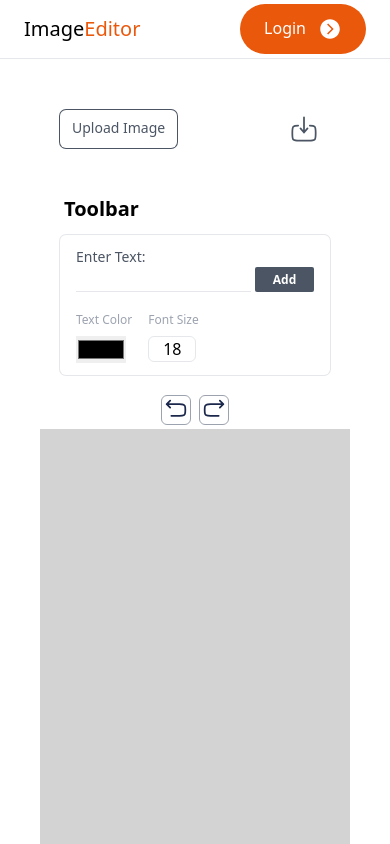
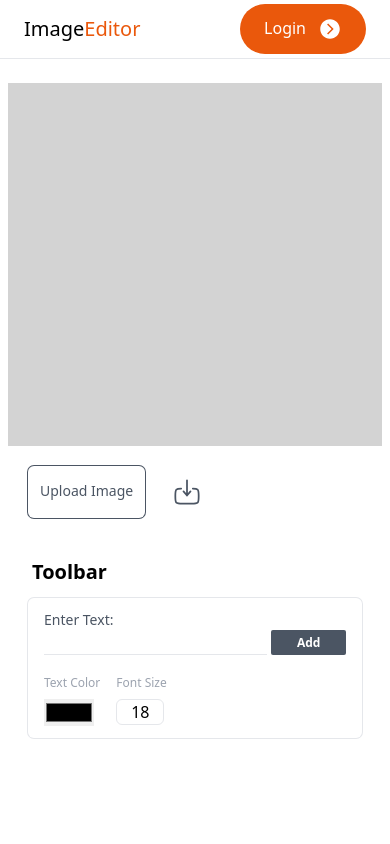
Before and after one commit to youngnishant/image-editor, a Next.js app: page /image-editor in a window 390 px wide. Shown: the top 844 px of the page. Built offline with nearby package versions, Linux system fonts and the light colour scheme.

Commit message:
fixed undo functionality, and responsive design

```diff
--- a/pages/image-editor.jsx
+++ b/pages/image-editor.jsx
@@ -10,7 +10,6 @@ const ImageEditor = () => {
   const [actionObjects, setActionObjects] = useState([]);
   const [isDragging, setIsDragging] = useState(false);
   const [lastActiveTextId, setLastActiveTextId] = useState(0);
-  const [undoActions, setUndoActions] = useState([]);
 
   const handleImageUpload = (e) => {
     const file = e.target.files[0];
@@ -132,11 +131,6 @@ const ImageEditor = () => {
 
   const undo = () => {
     if (lastActiveTextId > 0) {
-      setUndoActions((prevState) => [
-        ...prevState,
-        actionObjects[lastActiveTextId],
-      ]);
-
       const updatedTextObj = actionObjects.filter(
         (text) => text.id !== lastActiveTextId
       );
@@ -181,11 +175,12 @@ const ImageEditor = () => {
         style={{
           height: "80vh",
         }}
-        className="flex md:flex-row flex-col justify-between mt-6 px-10"
+        className="flex md:flex-row flex-col-reverse justify-between mt-6 md:px-10 px-2"
       >
         {/* Toolbar */}
         <div style={{ flex: 1, padding: "20px" }}>
           <div className="flex justify-between items-center gap-x-2">
+            <div className="flex gap-x-4">
               <div className="flex justify-center items-center rounded-md ring-1 ring-gray-600 cursor-pointer">
                 <label htmlFor="file-input" className="cursor-pointer">
                   <div className="flex flex-row justify-center items-center gap-x-3 py-2 px-3">
@@ -230,6 +225,31 @@ const ImageEditor = () => {
                   </svg>
                 </div>
               </button>
+            </div>
+            {actionObjects.length > 0 && (
+              <button
+                type="button"
+                className="flex items-center gap-x-1 px-2 font-semibold text-gray-600"
+                onClick={undo}
+                disabled={actionObjects.length === 0}
+              >
+                <svg
+                  viewBox="0 0 24 24"
+                  fill="none"
+                  xmlns="http://www.w3.org/2000/svg"
+                  className="w-5 h-5"
+                >
+                  <path
+                    d="M4 7H15C16.8692 7 17.8039 7 18.5 7.40193C18.9561 7.66523 19.3348 8.04394 19.5981 8.49999C20 9.19615 20 10.1308 20 12C20 13.8692 20 14.8038 19.5981 15.5C19.3348 15.9561 18.9561 16.3348 18.5 16.5981C17.8039 17 16.8692 17 15 17H8.00001M4 7L7 4M4 7L7 10"
+                    stroke="#1C274C"
+                    strokeWidth="1.5"
+                    strokeLinecap="round"
+                    strokeLinejoin="round"
+                  />
+                </svg>
+                <p className="pb-1">Undo</p>
+              </button>
+            )}
           </div>
           <p className="text-xl font-bold mt-10 px-1 mb-3">Toolbar</p>
           <div className="ring-1 ring-gray-200 px-4 py-3 rounded-md">
@@ -281,57 +301,14 @@ const ImageEditor = () => {
           </div>
         </div>
         {/* Canvas */}
-        <div
-          className="pb-10"
-          style={{
-            flex: 2,
-            position: "relative",
-            height: "80vh",
-          }}
-        >
-          <div className="flex justify-center gap-x-2 mb-1">
-            <button
-              type="button"
-              className="border border-gray-400 rounded-md"
-              onClick={undo}
-            >
-              <svg
-                viewBox="0 0 24 24"
-                fill="none"
-                xmlns="http://www.w3.org/2000/svg"
-                className="w-7 h-7"
-              >
-                <path
-                  d="M4 7H15C16.8692 7 17.8039 7 18.5 7.40193C18.9561 7.66523 19.3348 8.04394 19.5981 8.49999C20 9.19615 20 10.1308 20 12C20 13.8692 20 14.8038 19.5981 15.5C19.3348 15.9561 18.9561 16.3348 18.5 16.5981C17.8039 17 16.8692 17 15 17H8.00001M4 7L7 4M4 7L7 10"
-                  stroke="#1C274C"
-                  strokeWidth="1.5"
-                  strokeLinecap="round"
-                  strokeLinejoin="round"
-                />
-              </svg>
-            </button>
-            <button type="button" className="border border-gray-400 rounded-md">
-              <svg
-                viewBox="0 0 24 24"
-                fill="none"
-                xmlns="http://www.w3.org/2000/svg"
-                className="w-7 h-7"
-              >
-                <path
-                  d="M20 7H9.00001C7.13077 7 6.19615 7 5.5 7.40193C5.04395 7.66523 4.66524 8.04394 4.40193 8.49999C4 9.19615 4 10.1308 4 12C4 13.8692 4 14.8038 4.40192 15.5C4.66523 15.9561 5.04394 16.3348 5.5 16.5981C6.19615 17 7.13077 17 9 17H16M20 7L17 4M20 7L17 10"
-                  stroke="#1C274C"
-                  strokeWidth="1.5"
-                  strokeLinecap="round"
-                  strokeLinejoin="round"
-                />
-              </svg>
-            </button>
-          </div>
+
         <div
           style={{
             overflow: "auto",
             background: "#D3D3D3",
-              height: "70vh",
+            position: "relative",
+            height: "80vh",
+            flex: 2,
           }}
         >
           <canvas
@@ -344,7 +321,6 @@ const ImageEditor = () => {
         </div>
       </div>
     </div>
-    </div>
   );
 };
 
```
Also changed, not shown: .eslintrc.json. Lines whose indentation alone changed are shown as unchanged.
